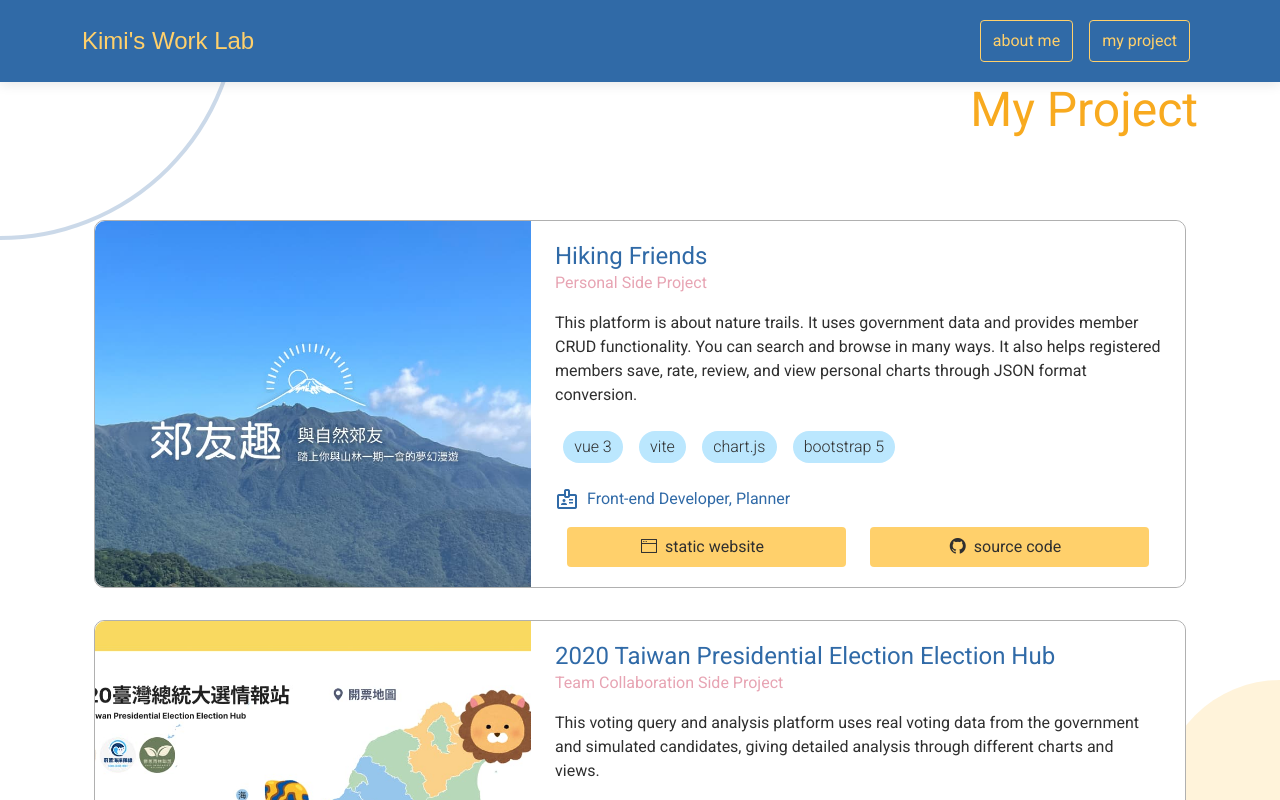
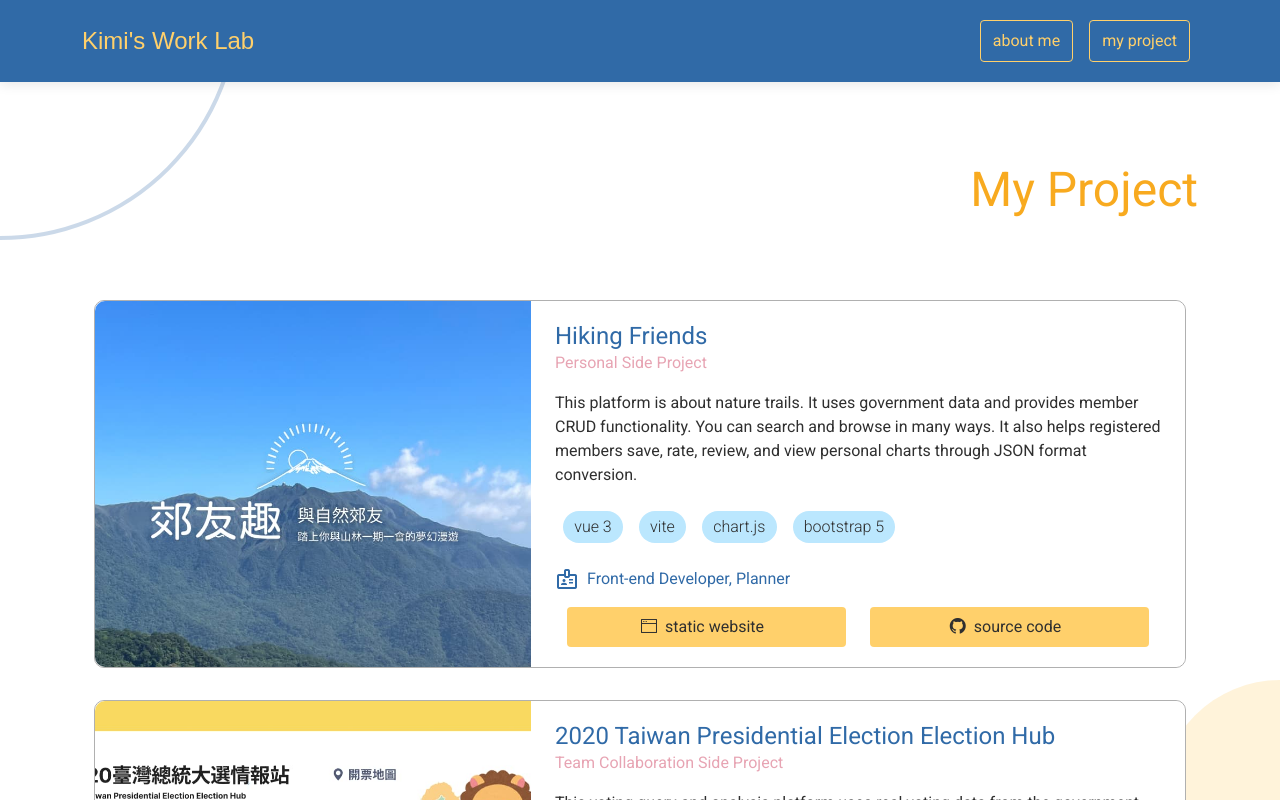
Before and after one commit to chunkimi/work-lab, a Vue app: page /#/main in a window 1280 px wide. Shown: the top 800 px of the page. Built offline with nearby package versions, Linux system fonts and the light colour scheme; a web font is replaced by a local one.

Commit message:
style: adjust spacing between sections in LayoutView

```diff
--- a/src/views/LayoutView.vue
+++ b/src/views/LayoutView.vue
@@ -18,6 +18,7 @@
   &__main {
     position: relative;
     flex: 1;
+    padding: 10rem 0rem;
     &::before,
     &::after {
       content: '';
--- a/src/views/ProfileView.vue
+++ b/src/views/ProfileView.vue
@@ -16,7 +16,7 @@
 }
 </style>
 <template>
-  <div class="container py-20">
+  <div class="container">
     <h1 class="fs-fixed-7 tc-info mb-5">{{ profileConfig.title }}</h1>
     <h2 class="heading-h2 mb-5 tc-warning ff-particular">
       {{ profileData.name }}
--- a/src/views/ProjectView.vue
+++ b/src/views/ProjectView.vue
@@ -67,8 +67,8 @@
 
 <template>
   <div class="container">
+    <h1 class="heading-h3 text-align-end tc-warning">{{ projectConfig.pageTitle }}</h1>
     <div class="block-spacing">
-      <h1 class="heading-h3 text-align-end tc-warning">{{ projectConfig.pageTitle }}</h1>
       <HorizCard
         :language-mode="projectConfig.infoLanguageMode"
         :products-data="productDevelopData"
```
